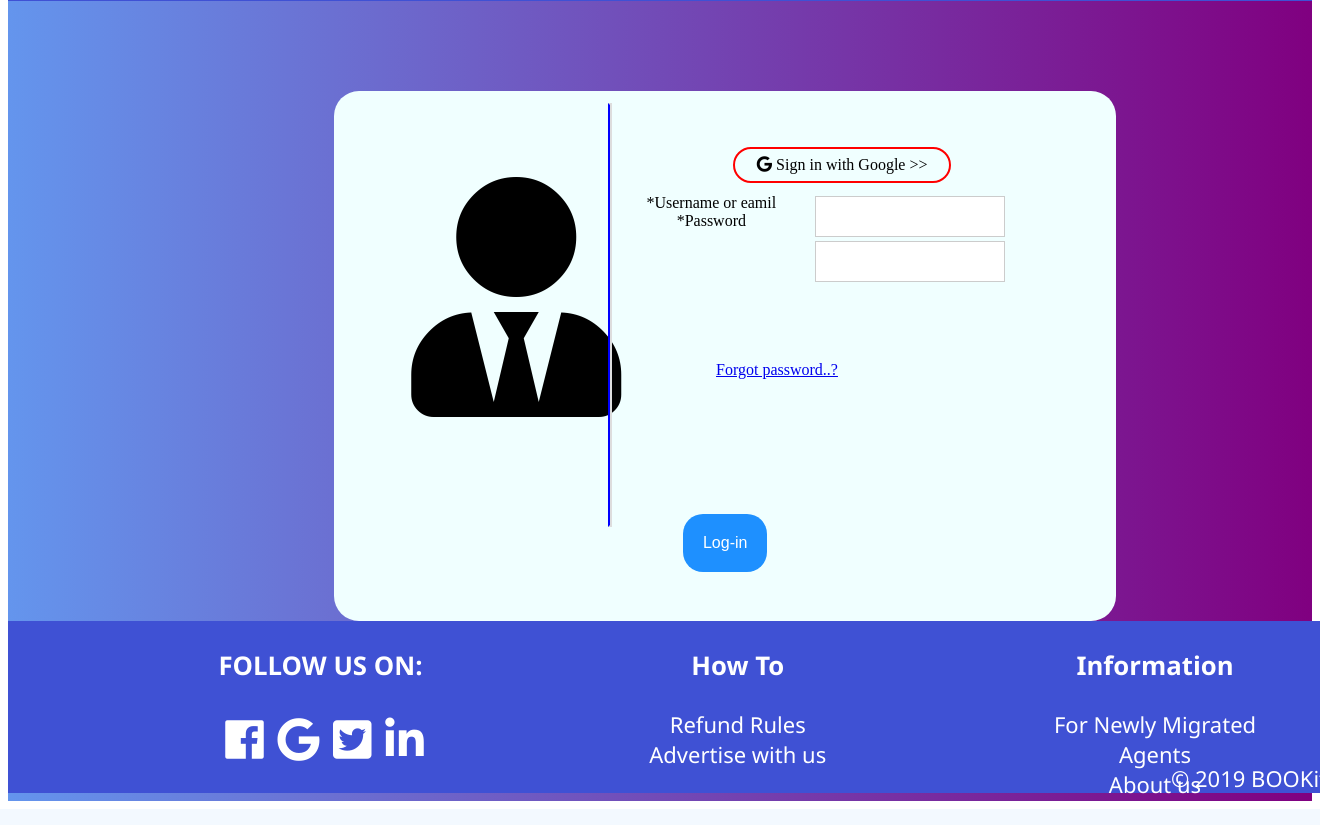
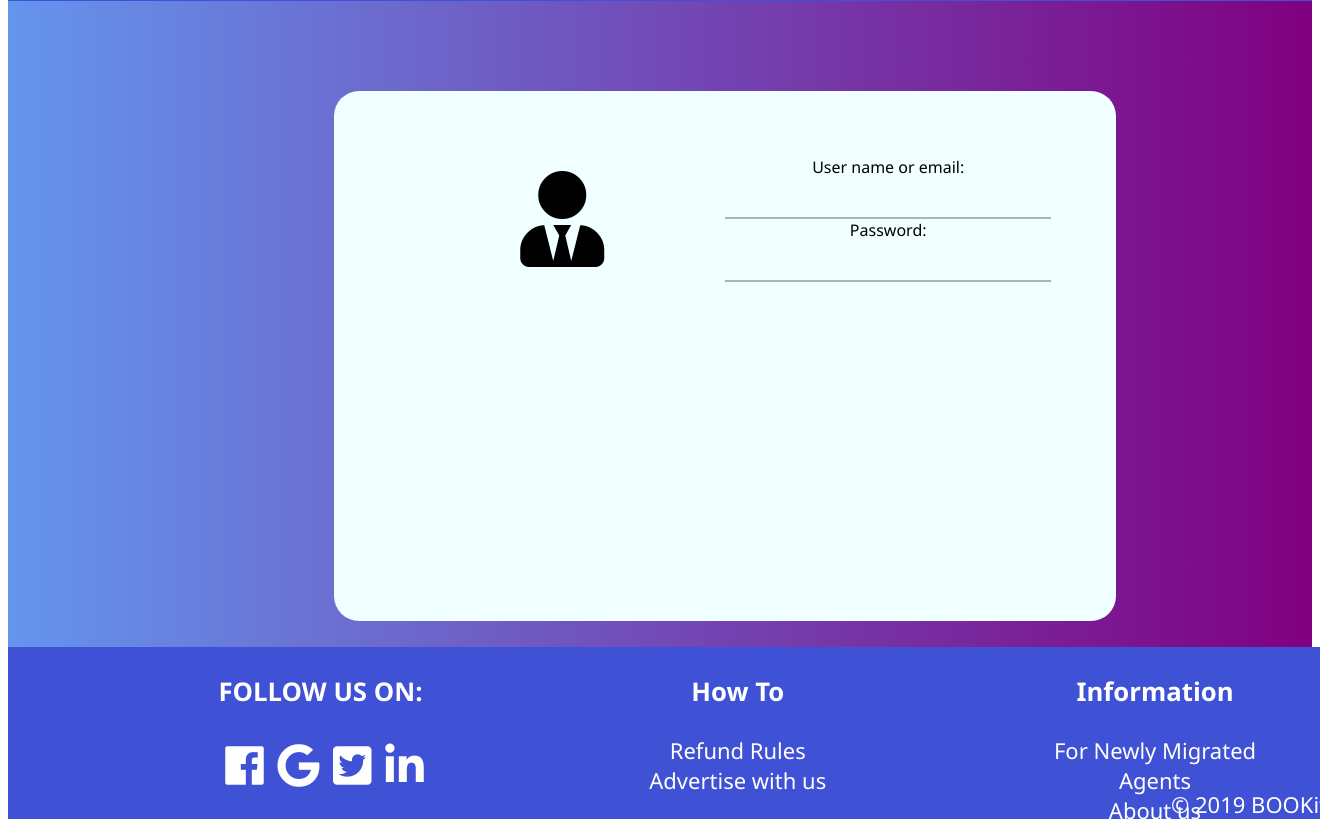
Before and after one commit to ShalithaCell/Online-Train-Reservation, a PHP site: page /Layout/login.html in a window 1320 px wide; the page is wider, and only the part inside the window is pictured. Shown: the part 197-1022 px from the top of that part. Before the commit the page ends 998 px from the top of that part, so only its background shows below. Run offline with PHP 8.4, Linux system fonts and the light colour scheme.

Commit message:
Modify login page

```diff
--- a/Layout/login.html
+++ b/Layout/login.html
@@ -47,55 +47,19 @@
         <div id="cornerrec" style="text-align:center;">
 
             <form >
+                <div class="form-inline font-Sego">
+                        <div class="col-md-3">
+                                <i class="fas fa-user-tie font-size-6"></i>
+                        </div>
+                        <div class="col-md-3">
+                                <label for="txtContact">User name or email:</label>
+                                <input type="text" id="txtContact" name="txtbFrom"> <br>
 
-                <div class="row">
-                    <div id="image" class="user-login" style="font-size: 30vh;">
-
-                    <i class="fas fa-user-tie"></i>
-                      </div>
-
-                         <div id="vl" class="vl">
-
-                          </div>
-
-                <!-- Sign in with google -->
-                <div id="goobut">
-                        <i class="fab fa-google"></i>
-                            Sign in with Google >>
-                          </div>
-
-                <div class="form-user-login">
-
-                    <!---login-->
-                    <div class="Username">
-                        <label for="txtTrainFrom">*Username or eamil</label>
-                        <input type="text" id="txtTrainFrom" name="txtbFrom">
-                    </div>
-
-
-
-                    <div class="psword">
-                        <label for="txtTrainFrom">*Password</label>
-                        <input type="text" id="txtTrainFrom" name="txtbFrom">
-                    </div>
-
+                                <label for="txtContact" style="margin-top: 5%;">Password:</label>
+                                <input type="text" id="txtContact" name="txtbFrom">
+                        </div>
                 </div>
 
-                    <div class="fpword">
-                    <a href= "#">Forgot password..?</a>
-
-                    </div>
-
-                    <button class="lgbutton">
-                        Log-in
-
-                    </buton>
-
-
-
-
-
-                </div>
             </form>
     </div>
 
--- a/Style/style-login.css
+++ b/Style/style-login.css
@@ -15,6 +15,7 @@
                     height: 50vh;
                     margin-left: 25%;
                     margin-right: 25%;
+                    margin-bottom: 2%;
                       }
 
 /*add the icon of person*/
@@ -111,3 +112,32 @@
                     border-radius: 20px;
 
                       }
+
+
+.col-md-3{
+    width: 50%;
+}
+
+.font-size-6{
+    font-size: 6em;
+}
+
+input[type=text] {
+    width: 100%;
+    padding: 12px 20px;
+    margin: 0px 0;
+    box-sizing: border-box;
+    border: none;
+    border-bottom: 2px solid #B2B2B2  ;
+    Background-color: #F0FFFF;
+  }
+
+  input[type=password] {
+    width: 100%;
+    padding: 12px 20px;
+    margin: 0px 0;
+    box-sizing: border-box;
+    border: none;
+    border-bottom: 2px solid #B2B2B2  ;
+    Background-color: #F0FFFF;
+  }
```
